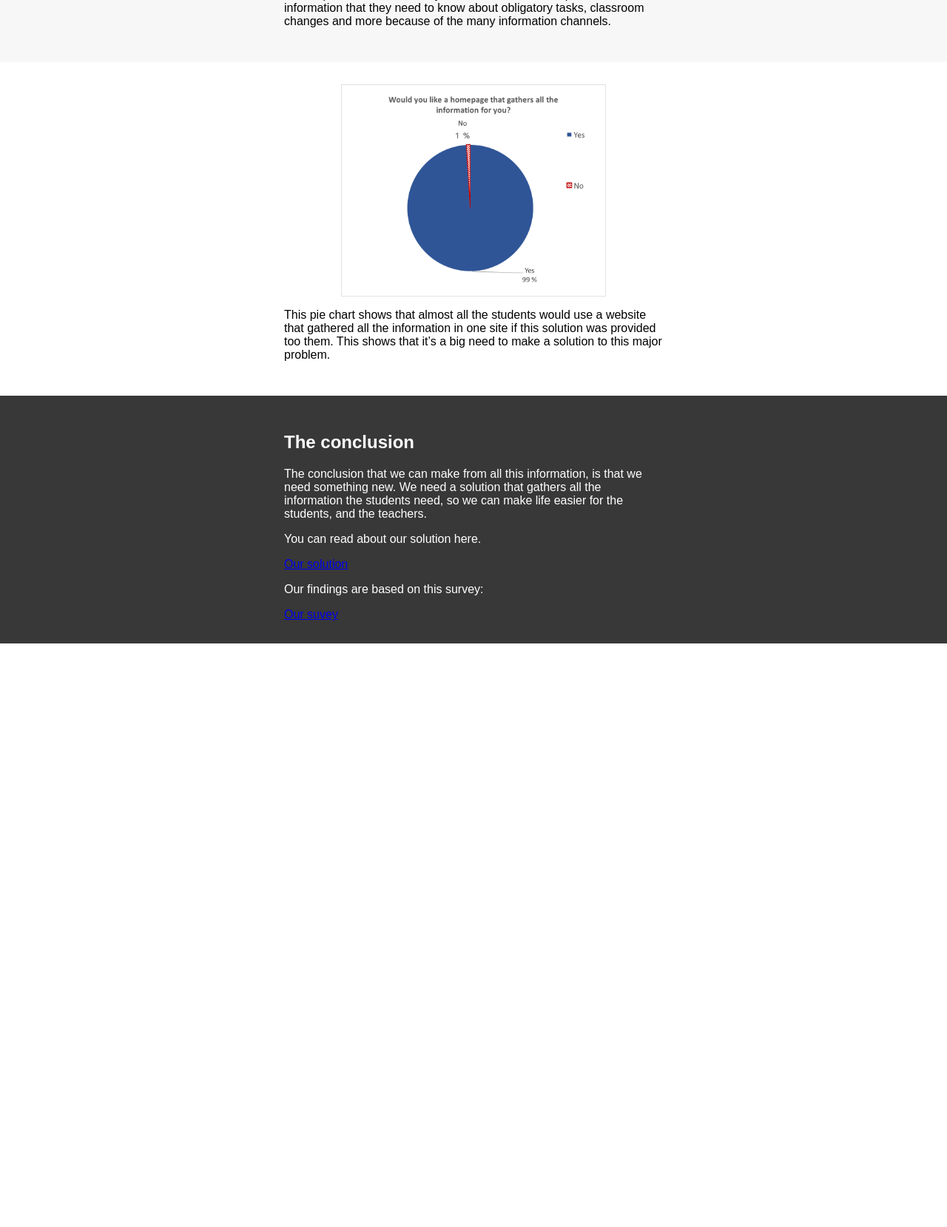
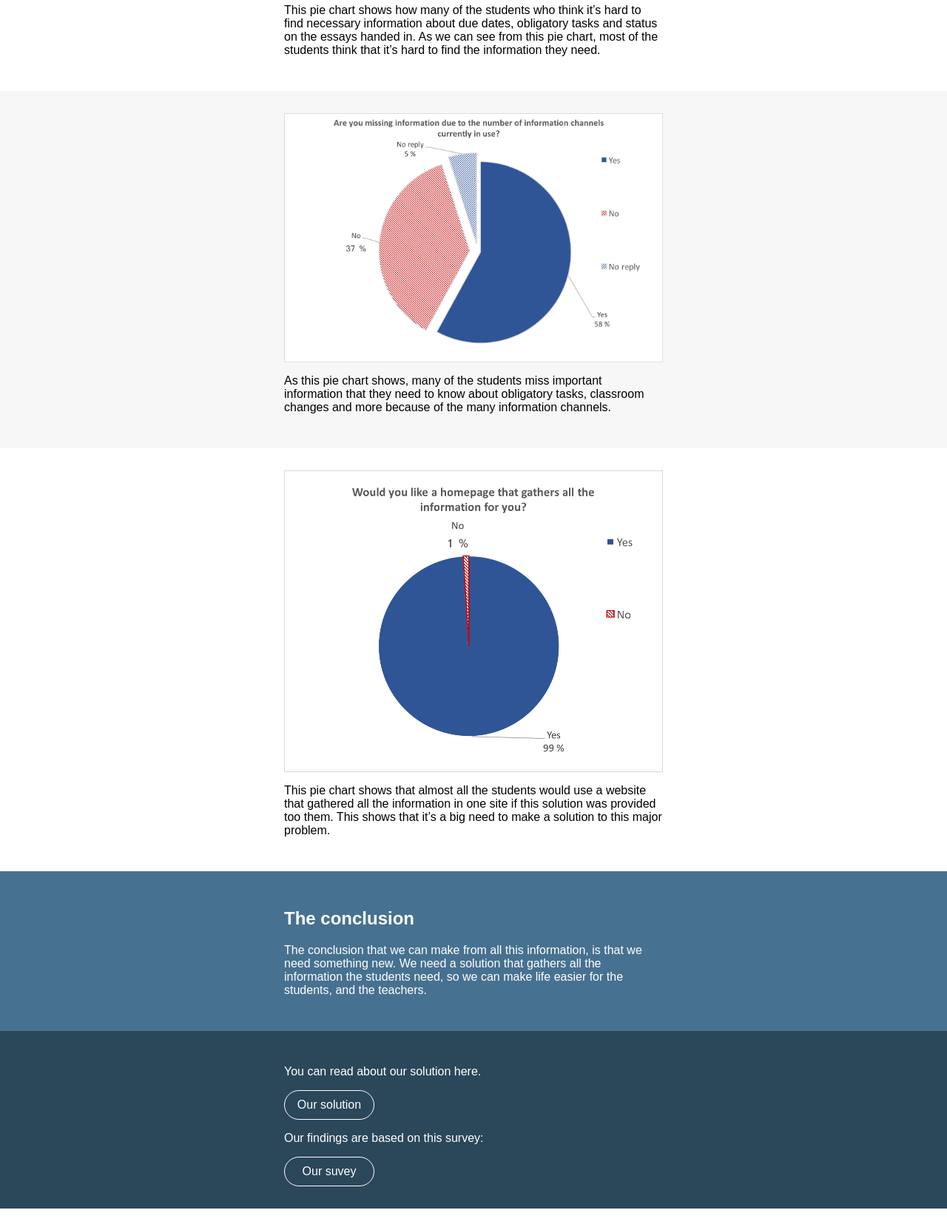
Before and after one commit to Webprosjekt-Hioa/shub, a PHP site: page /problem.html in a window 1280 px wide. Shown: the part 2498-4157 px from the top of the page at 74% size. Before the commit the page ends 3368 px from the top, so only its background shows below. Run offline with PHP 8.4, Linux system fonts and the light colour scheme.

Commit message:
Git goood

```diff
--- a/article.css
+++ b/article.css
@@ -166,7 +166,6 @@ nav {
 
 .content-problem
 {
-    margin-bottom: 25px;
 }
 
 
@@ -202,7 +201,7 @@ nav {
 
 .article-chart-w-img
 {
-    width: 70%;
+    width: 100%;
     margin-left: auto;
     margin-right: auto;
     display: block;
--- a/pcolor.css
+++ b/pcolor.css
@@ -59,5 +59,29 @@ nav
 .c-behind3
 {
     color: white;
-    background-color: rgb(56, 56, 56);
+    background-color: #477190;
 }
+
+.c-behind4
+{
+    color: white;
+    background-color: #2B475A;
+}
+
+.link-buttons
+{
+    text-align: center;
+    display: block;
+    border-radius: 50px;
+    color: white;
+    border: 1px solid white;
+    padding: 10px;
+    max-width: 100px;
+    text-decoration: none;
+}
+
+.link-buttons:hover, .link-buttons:focus
+{
+    background-color: #477190;
+
+}
--- a/problem.html
+++ b/problem.html
@@ -58,7 +58,7 @@
 
         <div class="content-problem">
             <div class="content-article">
-                <h1 style="text-align:center; padding: 20px 0px;">
+                <h1 style="text-align:center; padding: 20px 0px; font-weight: lighter;">
                     This is the current situation
                 </h1>
 
@@ -151,15 +151,19 @@
                             <p class="article-w-p">
                                 The conclusion that we can make from all this information, is that we need something new. We need a solution that gathers all the information the students need, so we can make life easier for the students, and the teachers.
                             </p>
+                        </div>
+                    </div>
+                    <div class="c-behind4">
+                        <div class="article-w">
                             <div>
-                                <p  class="article-w-p">
+                                <p class="article-w-p">
                                     You can read about our solution here.
                                 </p>
-                                <a href=".\solution.html">Our solution</a>
+                                <a class="link-buttons" href=".\solution.html">Our solution</a>
                             </div>
                             <div>
                                 <p  class="article-w-p">Our findings are based on this survey:</p>
-                                <a href="https://no.surveymonkey.com/r/LLJ5ZMR">Our suvey</a>
+                                <a class="link-buttons" href="https://no.surveymonkey.com/r/LLJ5ZMR">Our suvey</a>
                             </div>
                         </div>
                     </div>
--- a/solution.html
+++ b/solution.html
@@ -58,7 +58,7 @@
 
             <div class="content">
                 <div class="content-article">
-                    <h1 style="text-align:center; padding: 20px 0px;">
+                    <h1 style="text-align:center; padding: 20px 0px; font-weight: lighter;">
                         Our solution is Student hub
                     </h1>
                     <div class="article-w">
```
